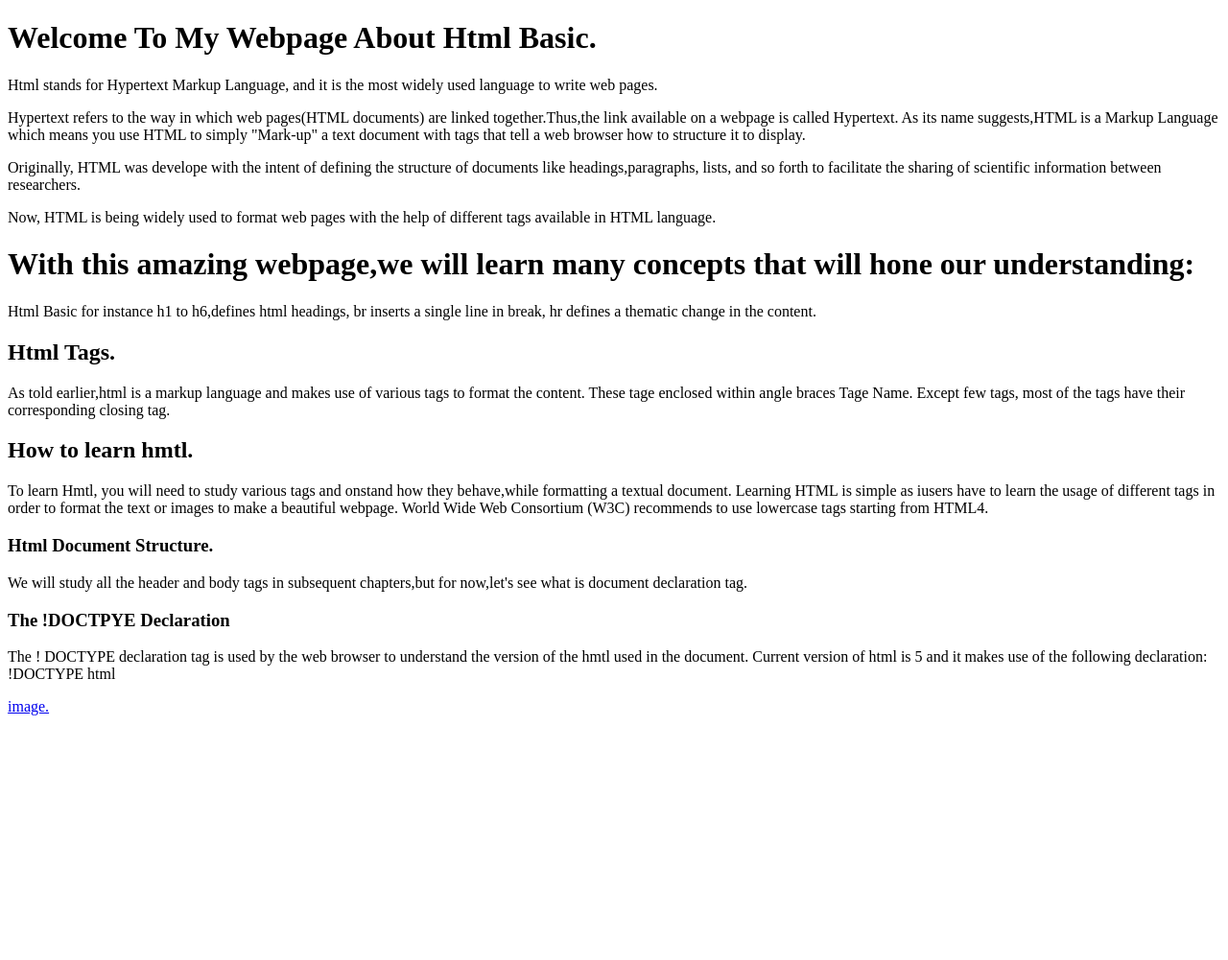
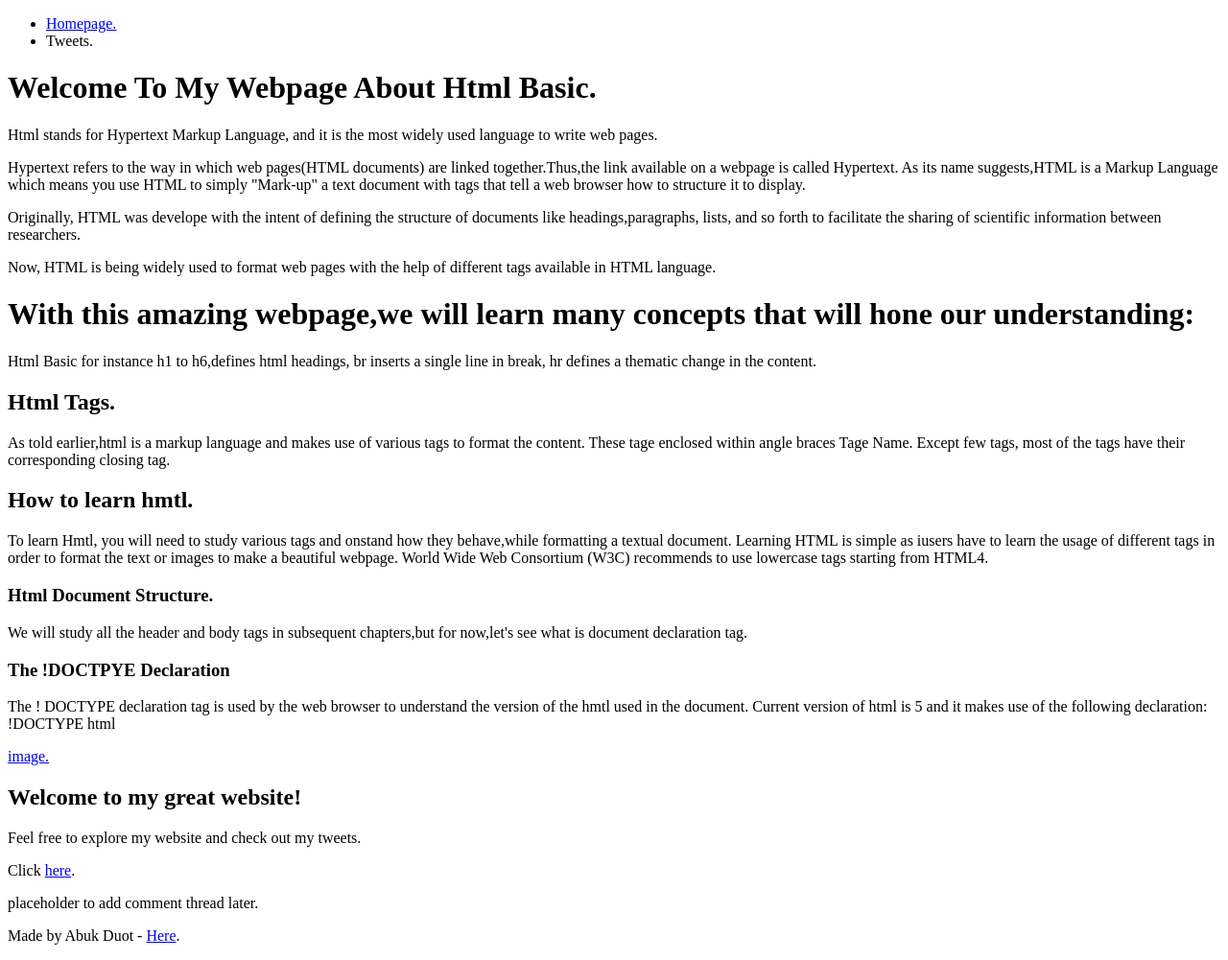
Before and after one commit to AbukDuot/alu-web-development, a plain HTML site: page html_basic/index.html in a window 1280 px wide. Shown: the whole page at 96% size. Before the commit the page ends 800 px from the top, so only its background shows below. Drawn offline with Linux system fonts and the light colour scheme.

Commit message:
My tweets.html

```diff
--- a/html_basic/index.html
+++ b/html_basic/index.html
@@ -6,6 +6,11 @@
     <title>This is My First Amazing Html webpage</title>
 </head>
 <body>
+   <header>
+    <ul>
+        <li><a href="index.html">Homepage.</a></li>
+        <li><a href="tweets.html"></a>Tweets.</li>
+    </ul>
     <h1>Welcome To My Webpage About Html Basic.</h1>
     <p>Html stands for Hypertext Markup Language, and it is the most widely used language to write web pages.</p>
     <p>Hypertext refers to the way in which web pages(HTML documents) are linked together.Thus,the link available on a webpage is called Hypertext.
@@ -28,5 +33,19 @@
         !DOCTYPE html
     </p>
     <a href="https://uploads-ssl.webflow.com/6105315644a26f77912a1ada/610543ccefee0d4e7fa3f1bf_Holberton_Tulsa_1117-p-1080.jpeg">image.</a>
+</header>
+<main>
+    <article>
+        <h1>Welcome to my great website!</h1>
+        <p>Feel free to explore my website and check out my tweets.</p>
+        <p>Click <a href="tweets.html">here</a>.</p>
+    </article>
+    <aside>
+       <p>placeholder to add comment thread later.</p>
+    </aside>
+</main>
+<footer>
+    <p>Made by Abuk Duot - <a href="https://soeonline.american.edu/blog/5-ways-policy-makers-can-improve-the-quality-of-education/" target="_blank">Here</a>.</p>
+</footer>
 </body>
 </html>
```
Also changed, not shown: html_basic/tweets.html (added, +31 -0 lines).
